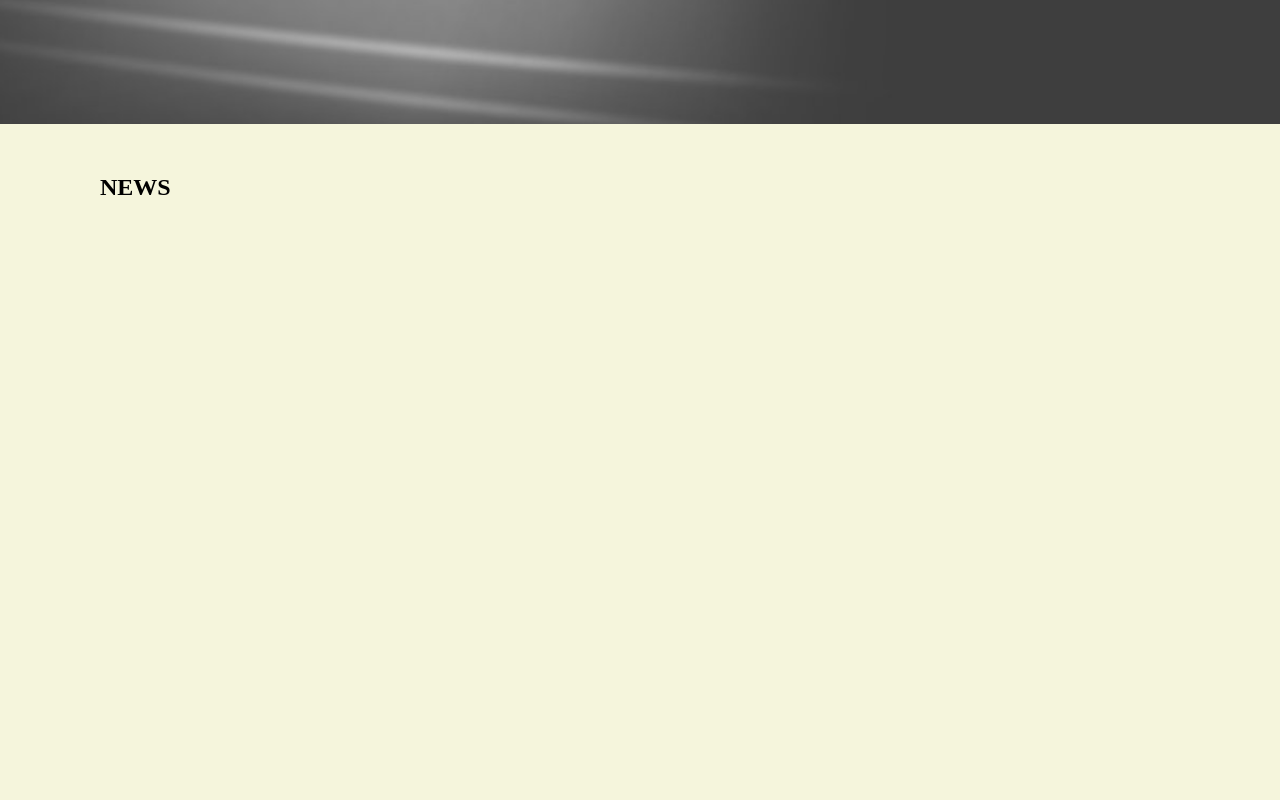
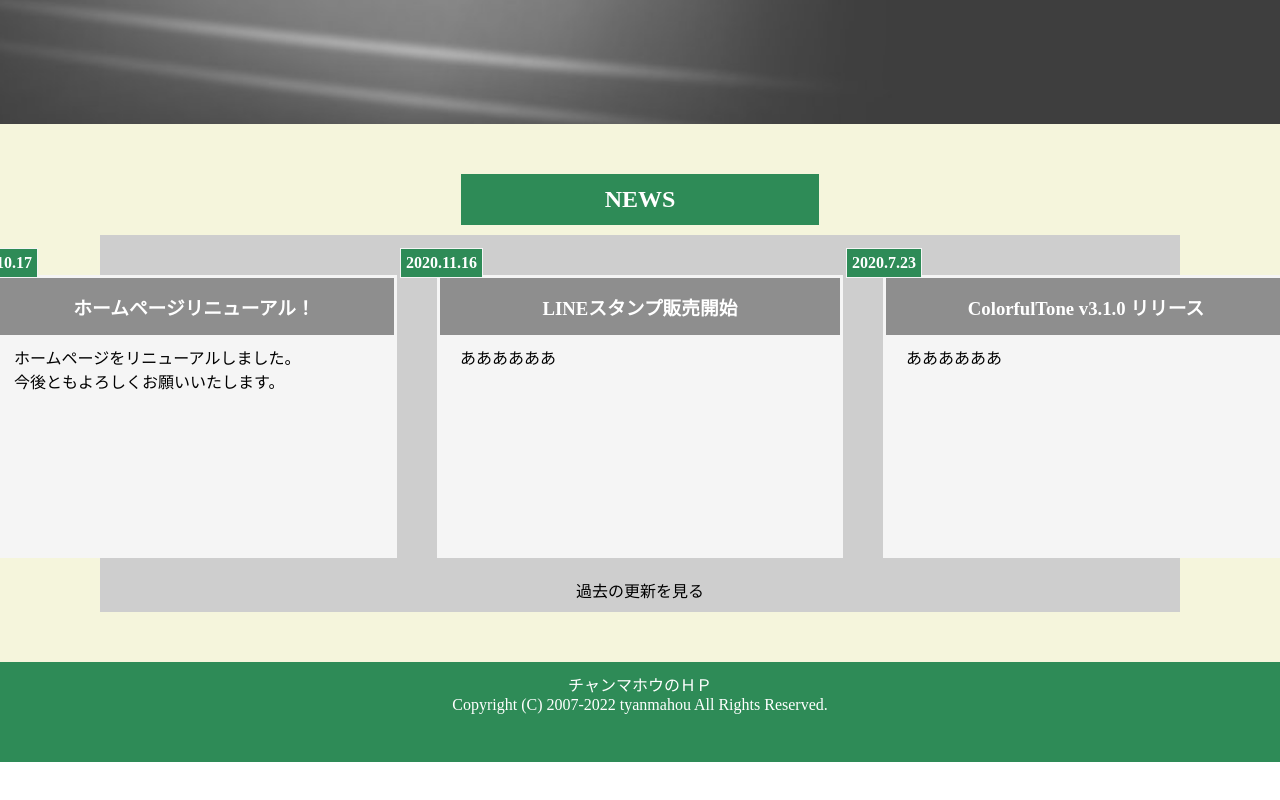
Before and after one commit to tyanmahou/Web, a Vue app in the folder web/: page / in a window 1280 px wide. Shown: the part 636-1436 px from the top of the page. After the commit the page ends 1398 px from the top, so only its background shows below. Built offline with nearby package versions, Linux system fonts and the light colour scheme.

Commit message:
update home

```diff
--- a/web/public/css/style.css
+++ b/web/public/css/style.css
@@ -100,7 +100,56 @@ body {
 }
 
 .main-container {
-  padding: 10px 100px 0px 100px;
+  padding: 10px 100px 50px 100px;
+  text-align: center;
+}
+.main-container h2 {
+  color: #ffffff;
+  display: inline-block;
+  margin: 0 0 10px 0;
+  padding: 0.5em 6em;
+  background: #2e8b57;
+  font-size: 24px;
+}
+.main-container .news-contents {
+  background: #cecece;
+  padding: 10px;
+}
+.main-container .news-contents ul.news {
+  list-style: none;
+  display: flex;
+  justify-content: center;
+}
+.main-container .news-contents ul.news li {
+  border: solid;
+  border-color: #f5f5f5;
+  background: #f5f5f5;
+  margin: 30px 20px 20px 20px;
+  min-width: 400px;
+  position: relative;
+}
+.main-container .news-contents ul.news li span.date {
+  position: absolute;
+  top: -30px;
+  left: -40px;
+  border: 1px solid;
+  border-color: #f5f5f5;
+  font-weight: bold;
+  color: #ffffff;
+  background: #2e8b57;
+  padding: 5px;
+}
+.main-container .news-contents ul.news li h3 {
+  background: #8e8e8e;
+  color: #ffffff;
+  margin: 0;
+  padding: 15px 0;
+}
+.main-container .news-contents ul.news li .text {
+  text-align: left;
+  background-color: #f5f5f5;
+  padding: 10px 20px;
+  min-height: 200px;
 }
 
 .footer {
--- a/web/src/scss/style.scss
+++ b/web/src/scss/style.scss
@@ -109,7 +109,60 @@ body {
     padding: 120px 0 90pt 0;
 }
 .main-container {
-    padding: 10px 100px 0px 100px;
+    padding: 10px 100px 50px 100px;
+    text-align: center;
+    h2 {
+        color: #ffffff;
+
+        display: inline-block;
+        margin: 0 0 10px 0;
+        padding: 0.5em 6em;
+        background: #2e8b57;
+
+        font-size: 24px;
+    }
+
+    .news-contents{
+        background:#cecece;
+        padding: 10px;
+        ul.news{
+            list-style: none;
+            display: flex;
+            justify-content: center;
+
+            li {
+                border: solid;
+                border-color: #f5f5f5;
+                background:#f5f5f5;
+                margin: 30px 20px 20px 20px;
+                min-width: 400px;
+                position: relative;
+                span.date{
+                    position: absolute;
+                    top: -30px;
+                    left: -40px;
+                    border: 1px solid;
+                    border-color: #f5f5f5;
+                    font-weight: bold;
+                    color: #ffffff;
+                    background:#2e8b57;
+                    padding: 5px;
+                }
+                h3 {
+                    background:#8e8e8e;
+                    color: #ffffff;
+                    margin: 0;
+                    padding: 15px 0;
+                }
+                .text{
+                    text-align: left;
+                    background-color:#f5f5f5;
+                    padding: 10px 20px;
+                    min-height: 200px;
+                }
+            }
+        }
+    }
 }
 // フッター
 .footer {
--- a/web/src/views/Home.vue
+++ b/web/src/views/Home.vue
@@ -17,19 +17,47 @@
         <div class="catch-copy">
           <h1>MISSION</h1>
           <p>
-            <span class="big2"><ruby><rb>創作活動</rb><rt>モノづくり</rt></ruby></span>で
-            <span class="big"><ruby><rb>世界</rb><rt>せかい</rt></ruby></span>つくる
+            <span class="big2"
+              ><ruby><rb>創作活動</rb><rt>モノづくり</rt></ruby></span
+            >で
+            <span class="big"
+              ><ruby><rb>世界</rb><rt>せかい</rt></ruby></span
+            >つくる
           </p>
         </div>
       </div>
     </header>
     <div class="home-container-outer">
-    <div class="home-container">
-      <div class = "main-container">
-      <h2>NEWS</h2>
-      <div id="text"></div>
+      <div class="home-container">
+        <div class="main-container">
+          <h2>NEWS</h2>
+          <div class ="news-contents">
+          <ul class ="news">
+            <li>
+              <span class="date">2022.10.17</span>
+              <h3>ホームページリニューアル！</h3>
+              <div class="text">
+                ホームページをリニューアルしました。<br />
+                今後ともよろしくお願いいたします。
+              </div>
+            </li>
+            <li>
+              <span class="date">2020.11.16</span>
+              <h3>LINEスタンプ販売開始</h3>
+              <div class="text">ああああああ</div>
+            </li>
+            <li>
+              <span class="date">2020.7.23</span>
+              <h3>ColorfulTone v3.1.0 リリース</h3>
+              <div class="text">ああああああ</div>
+            </li>
+          </ul>
+          <div class="update-history">
+          過去の更新を見る
+          </div>
+          </div>
+        </div>
       </div>
-    </div>
     </div>
   </div>
   <foot />
@@ -94,8 +122,8 @@ export default {
   border-radius: 100px;
   overflow: hidden;
 
-  transition: all .3s;
-  &:hover{
+  transition: all 0.3s;
+  &:hover {
     transform: scale(1.1);
   }
 }
@@ -131,12 +159,11 @@ export default {
   position: relative;
   z-index: 1;
   background: #f5f5dc;
-  margin:-160px 0 0 0;
+  margin: -160px 0 0 0;
   padding: 40px 0 0 0;
 }
 .home-container {
   background: #f5f5dc;
-  height: 800px;
   margin: 0 0 -20px 0;
 }
 </style>
```
Also changed, not shown: 1 other file (tests, documents, lock files or other folders).
